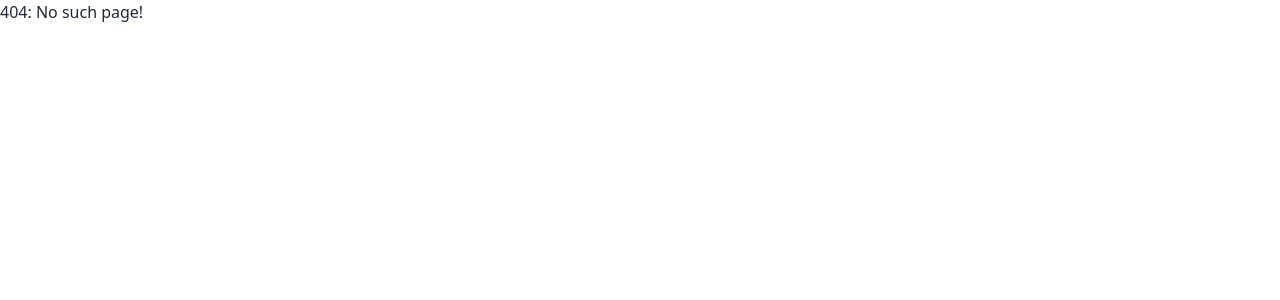
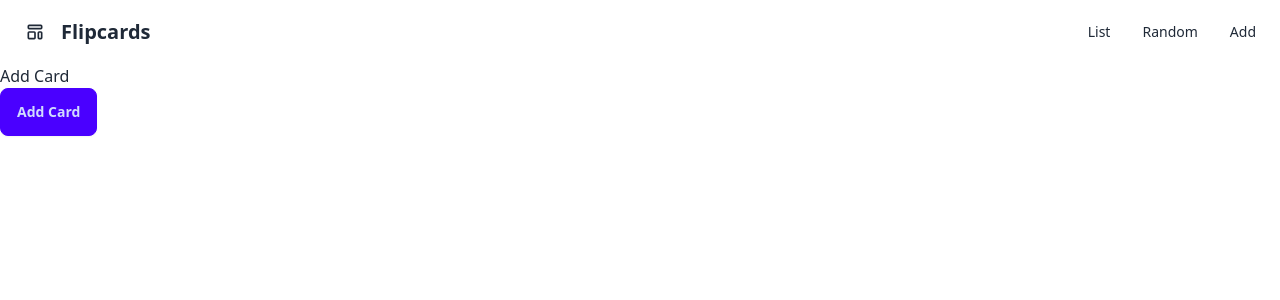
Before and after one commit to jbarszczewski/flipcards, a React (Vite) app: page /flipcards/cards/add in a window 1280 px wide. Before the commit this address had no page. Shown: the top 300 px of the page. Built offline with nearby package versions, Linux system fonts and the light colour scheme.

Commit message:
fixed links

```diff
--- a/src/app/router.tsx
+++ b/src/app/router.tsx
@@ -6,9 +6,9 @@ import AddCardRoute from "./routes/add-card";
 export const AppRoutes = () => {
   return (
     <Switch>
-      <Route path="/" component={HomeRoute} />
-      <Route path="/cards/random" component={RandomCardRoute} />
-      <Route path="/cards/add" component={AddCardRoute} />
+      <Route path="/flipcards" component={HomeRoute} />
+      <Route path="/flipcards/cards/random" component={RandomCardRoute} />
+      <Route path="/flipcards/cards/add" component={AddCardRoute} />
       <Route>404: No such page!</Route>
     </Switch>
   );
--- a/src/components/header.tsx
+++ b/src/components/header.tsx
@@ -22,13 +22,13 @@ const Header = () => {
       <div className="flex-none">
         <ul className="menu menu-horizontal p-0">
           <li>
-            <Link to="/">List</Link>
+            <Link to="/flipcards">List</Link>
           </li>
           <li>
-            <Link to="/cards/random">Random</Link>
+            <Link to="/flipcards/cards/random">Random</Link>
           </li>
           <li>
-            <Link to="/cards/add">Add</Link>
+            <Link to="/flipcards/cards/add">Add</Link>
           </li>
         </ul>
       </div>
```
